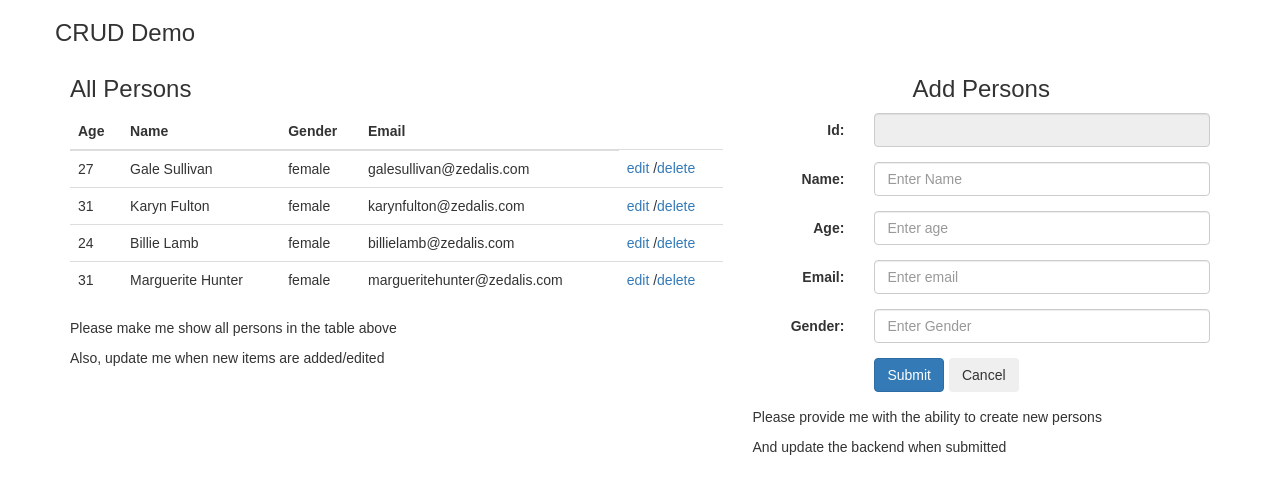
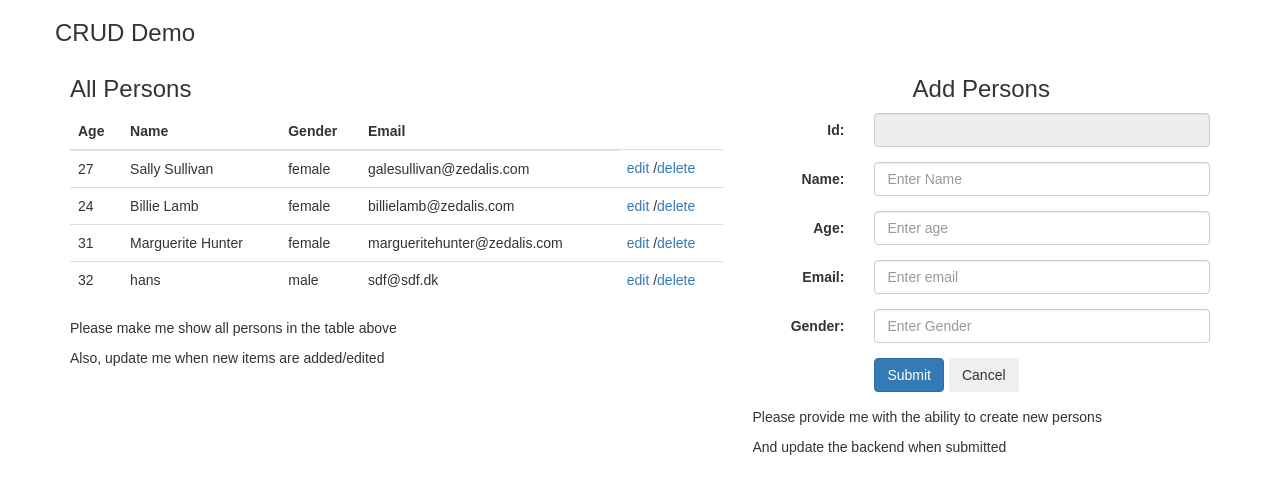
Before and after one commit to dat3startcode/react-crud-rest-exercise, a React (Create React App) app: page / in a window 1280 px wide. Shown: the top 494 px of the page. Built offline with nearby package versions, Linux system fonts and the light colour scheme; data requests are answered from the project's data file.

Commit message:
finished

```diff
--- a/data.json
+++ b/data.json
@@ -3,16 +3,9 @@
     {
       "id": "59dde0def94062f06bcc1211",
       "age": 27,
-      "name": "Gale Sullivan",
+      "name": "Sally Sullivan",
       "gender": "female",
       "email": "galesullivan@zedalis.com"
-    },
-    {
-      "id": "59dde0deb5516ea4f23590f9",
-      "age": 31,
-      "name": "Karyn Fulton",
-      "gender": "female",
-      "email": "karynfulton@zedalis.com"
     },
     {
       "id": "59dde0de06024380d2fe4f86",
@@ -27,6 +20,13 @@
       "name": "Marguerite Hunter",
       "gender": "female",
       "email": "margueritehunter@zedalis.com"
+    },
+    {
+      "id": "gFLeYk1",
+      "age": "32",
+      "name": "hans",
+      "email": "sdf@sdf.dk",
+      "gender": "male"
     }
   ]
 }
--- a/src/apiFacade.js
+++ b/src/apiFacade.js
@@ -14,11 +14,15 @@ function apiFacade() {
 
   function addEditPerson(person, callback) {
     //Complete me. A smart version will handle both Add and Edit, but focus on Add (POST) only first
-    utils.fetchAny(URL, callback,'POST',person);
+    if(person.id){
+      utils.fetchAny(`${URL}/${person.id}`, callback,'PUT',person);
+    } else{
+      utils.fetchAny(URL, callback,'POST',person);
+    }
   }
 
   function deletePerson(id, callback) {
-    //Complete me
+    utils.fetchAny(URL+'/'+id, callback, 'DELETE');
   }
 
   return {
--- a/src/components/AddEditPerson.js
+++ b/src/components/AddEditPerson.js
@@ -2,6 +2,7 @@ import React, { useState } from "react";
 
 export default function AddEditPerson(props) {
   const [person, setPerson] = useState({ ...props.newPerson });
+  const addEditPerson = props.addEditPerson;
 
   /* Add the required changes to use Reacts "Controlled Component Pattern"
      to handle inputs related to a person */
@@ -10,15 +11,20 @@ export default function AddEditPerson(props) {
     const val = evt.target.value;
     setPerson({...person,[id]:val});
   }
-  const handleSubmit = (evt) => {}
+  const handleSubmit = (evt) => {
+    evt.preventDefault();
+    console.log(person);
+    addEditPerson(person);
+  }
 
   return (
     <div>
-      <form className="form-horizontal" onSubmit={handleSubmit}>
+      {console.log('After render: ',person)}
+      <form className="form-horizontal" onSubmit={handleSubmit} onChange={handleChange}>
         <div className="form-group">
           <label className="control-label col-sm-3">Id:</label>
           <div className="col-sm-9">
-            <input className="form-control" readOnly id="id" />
+            <input className="form-control" readOnly id="id" defaultValue={person.id}/>
           </div>
         </div>
         <div className="form-group">
@@ -30,6 +36,7 @@ export default function AddEditPerson(props) {
               className="form-control"
               id="name"
               placeholder="Enter Name"
+              defaultValue={person.name}
             />
           </div>
         </div>
@@ -43,6 +50,7 @@ export default function AddEditPerson(props) {
               className="form-control"
               id="age"
               placeholder="Enter age"
+              defaultValue={person.age}
             />
           </div>
         </div>
@@ -56,6 +64,7 @@ export default function AddEditPerson(props) {
               className="form-control"
               id="email"
               placeholder="Enter email"
+              defaultValue={person.email}
             />
           </div>
         </div>
@@ -68,6 +77,7 @@ export default function AddEditPerson(props) {
               className="form-control"
               id="gender"
               placeholder="Enter Gender"
+              defaultValue={person.gender}
             />
           </div>
         </div>
--- a/src/components/App.js
+++ b/src/components/App.js
@@ -17,16 +17,27 @@ function App({apiFacade}) {
   },[]);
 
   const storeAddEditPerson = (person) => {
-    //Call this from the AddEditPerson control with the person to Add or Edit and Add/Edit via the apiFacade
+    apiFacade.addEditPerson(person, (dataPerson)=>{
+      //setPersons([...persons,dataPerson]);
+      apiFacade.getPersons((data)=>{
+        setPersons(data);
+      });
+    });
   }
 
   const deletePerson = (id) => {
-    //Call this from the AllPerson control with the id for the person to delete
+    apiFacade.deletePerson(id, ()=>{
+      apiFacade.getPersons((data)=>{
+        setPersons(data);
+      });
+    });
   }
 
   const editPerson = (person) => {
     //Call thisfrom the AllPerson control with the  person to edit
     //Set the state variable personToAddEdit with this person (a clone) to make the new value flow down via props
+    console.log('from edit method',person);
+    setPersonToAddEdit({...person});
   }
 
 
```
